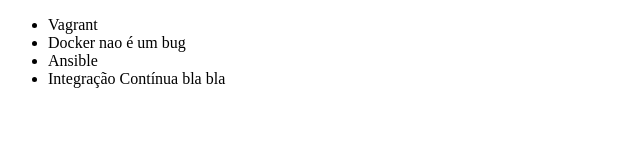
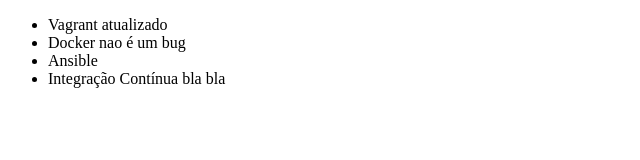
Before and after one commit to FaBrCh/alura-git, a plain HTML site: page index.html in a window 1280 px wide. Shown: the full height of the page, 0-640 px from the left. Drawn offline with Linux system fonts and the light colour scheme.

Commit message:
alterando vagrant

```diff
--- a/index.html
+++ b/index.html
@@ -6,7 +6,7 @@
 </head>
 <body>
     <ul>
-        <li>Vagrant</li>
+        <li>Vagrant atualizado</li>
         <li>Docker nao é um bug</li>
         <li>Ansible</li>
         <li>Integração Contínua bla bla</li>
```
